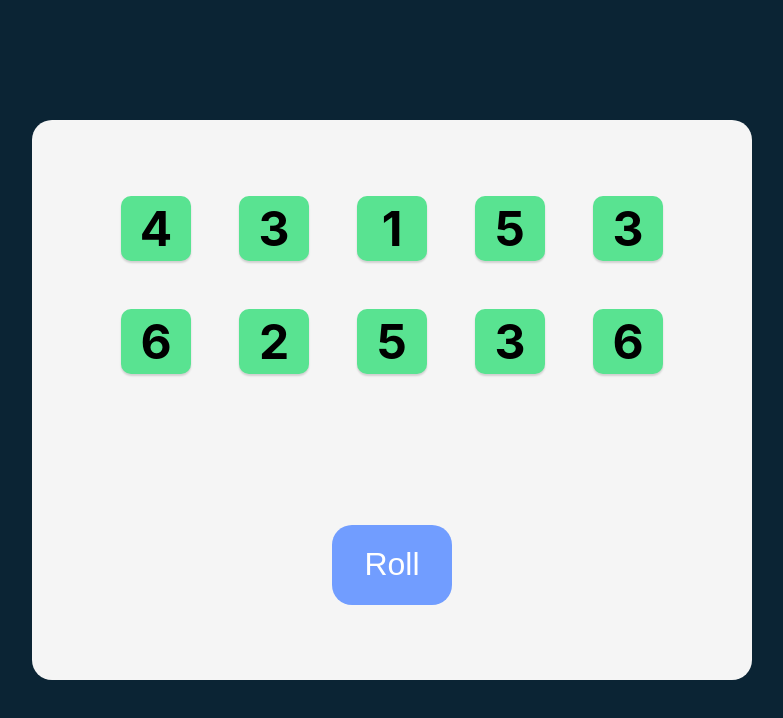
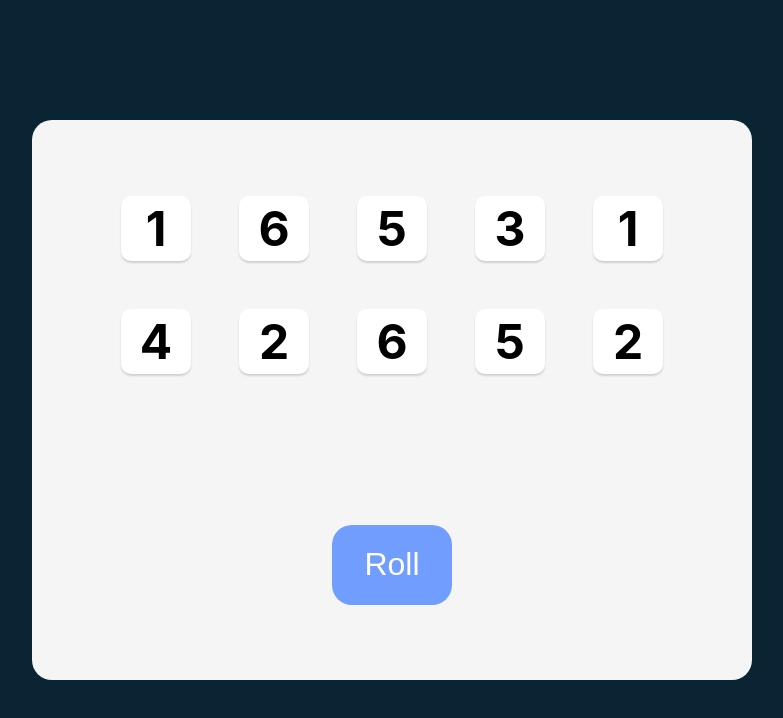
Before and after one commit to AarjanPathak/Tenzies, a React (Create React App) app: page / in a window 1280 px wide. Shown: the top 718 px of the page, without its empty margins (248-1031 px from the left). Built offline with nearby package versions, Linux system fonts and the light colour scheme.

Commit message:
updated active die component

```diff
--- a/src/App.js
+++ b/src/App.js
@@ -1,27 +1,40 @@
 import React from 'react'
-import logo from './logo.svg';
 import './App.css';
 import Die from './components/Die'
+import {nanoid} from "nanoid"
 
 
 const App = () =>{
 
   const[dieNumbers, setDieNumbers] = React.useState(newDice())
 
+  function generateNewDie(){
+    return{number: Math.ceil(Math.random()*6), isActive: false, id: nanoid()}
+  }
+
   function newDice(){
     const dice=[]
     for(let i=0;i<10;i++){
-      dice.push({number: Math.ceil(Math.random()*6), isActive: true})
+      dice.push(generateNewDie())
     }
+    console.log(dice)
     return dice
   }
 
   function rollDice(){
-    setDieNumbers(newDice())
+    setDieNumbers(oldDice=>oldDice.map(die => {
+      return die.isActive ? die : generateNewDie()
+    }))
+  }
+
+  function activeDice(id){
+    setDieNumbers(oldDice => oldDice.map(die => {
+      return die.id === id ? {...die, isActive: !die.isActive} : die
+    }))
   }
 
   const diceElements = dieNumbers.map((die) => {
-    return <Die value = {die.number} isActive = {die.isActive} />
+    return <Die value = {die.number} isActive = {die.isActive} activeDice = {() => activeDice(die.id)}/>
   })
 
   return(
--- a/src/components/Die.js
+++ b/src/components/Die.js
@@ -2,11 +2,11 @@
 const Die = (props) => {
 
     const styles = {
-        backgroundColor: props.isActive? "#59E391":"whtite"
+        backgroundColor: props.isActive? "#59E391":"white"
     }
 
     return(
-        <div className="die" style={styles}>
+        <div onClick = {props.activeDice} className="die" style={styles}>
             <h2>{props.value}</h2>
         </div>
     )
```
